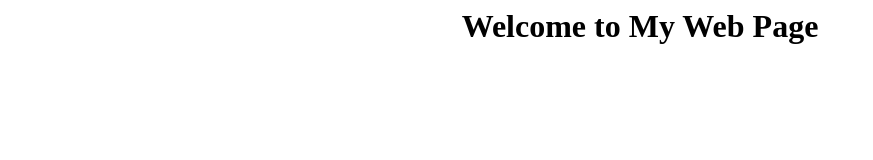
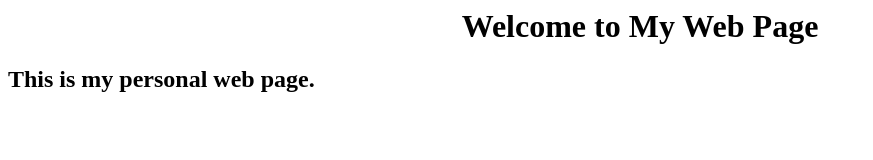
Before and after one commit to devopstraining611-282/2pmrepo, a plain HTML site: page index.html in a window 1280 px wide. Shown: the whole page, without its empty margins (0-873 px from the left). Drawn offline with Linux system fonts and the light colour scheme.

Commit message:
newline added

```diff
--- a/index.html
+++ b/index.html
@@ -2,6 +2,7 @@
 	<head><title>My Web Page</title></head>
 	<body>
 		<h1><center>Welcome to My Web Page</center></h1>
+		<h2>This is my personal web page.</h2>
 	</body>
 
 </html>
```
